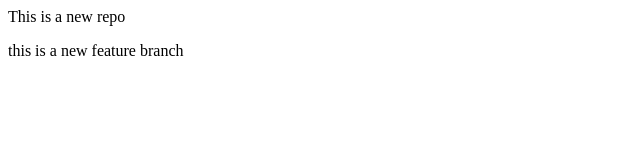
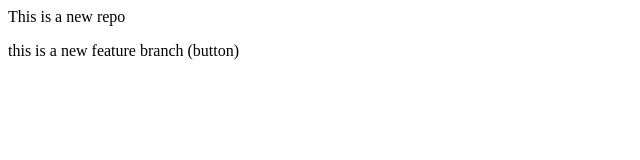
Before and after one commit to AnaghaCasaba/localRepo, a plain HTML site: page index.html in a window 1280 px wide. Shown: the full height of the page, 0-640 px from the left. Drawn offline with Linux system fonts and the light colour scheme.

Commit message:
add button

```diff
--- a/index.html
+++ b/index.html
@@ -1,3 +1,3 @@
 <p>This is a new repo</p>
 
-<p>this is a new feature branch</p>
+<p>this is a new feature branch (button)</p>
```
